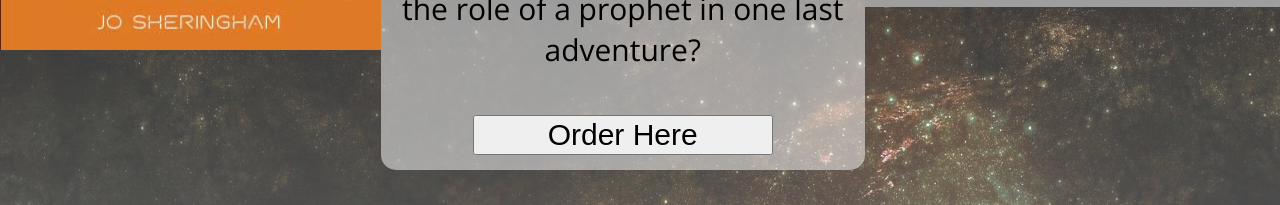
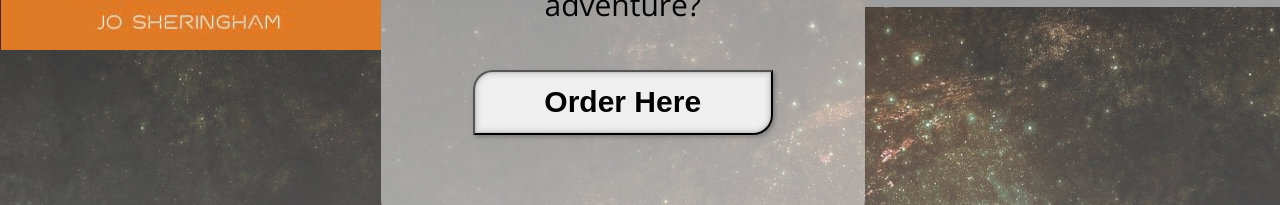
Before and after one commit to SianRichards/j-sheringham-author, a React (Create React App) app: page /jonah in a window 1280 px wide. Shown: the part 1126-1331 px from the top of the page. Built offline with nearby package versions, Linux system fonts and the light colour scheme; grey boxes are pictures that could not be loaded.

Commit message:
button styling

```diff
--- a/src/components/button.module.scss
+++ b/src/components/button.module.scss
@@ -1,12 +1,26 @@
 .button {
     width: 300px;
     margin: 15px;
-    height: auto;
+    height: 65px;
     font-size: 30px;
     margin-bottom: 80px;
+    font-weight: bold;
+    border-top-left-radius: 20px;
+    border-bottom-right-radius: 20px;
+    box-shadow:
+    inset 0 0 2px 0 rgba(255,255,255,.4),
+    inset 0 0 3px 0 rgba(0,0,0,.4),
+    inset 0 0 3px 5px rgba(0,0,0,.05),
+    2px 2px 4px 0 rgba(0,0,0,.25);
     &:hover {
         cursor: pointer;
-        background-color: #EBDED8;
+        background-color: rgb(241, 152, 79);
+        box-shadow:
+        inset 0 0 2px 0 rgba(255,255,255,.4),
+        inset 0 0 3px 0 rgba(0,0,0,.4),
+        inset 0 0 3px 5px rgba(0,0,0,.05),
+        2px 2px 4px 0 rgba(0,0,0,.25);
+        color: blue;
     }
 
 }
--- a/src/pages/daniel.module.scss
+++ b/src/pages/daniel.module.scss
@@ -39,6 +39,11 @@ margin-top: 2px;
         height: auto;
         margin-bottom: 5px;
         border: 5px solid black;
+        box-shadow:
+        inset 0 0 2px 0 rgba(255,255,255,.4),
+        inset 0 0 3px 0 rgba(0,0,0,.4),
+        inset 0 0 3px 5px rgba(0,0,0,.05),
+        2px 2px 4px 0 rgba(0,0,0,.25);
     }
 button {
     width: 300px;
--- a/src/pages/frominside.module.scss
+++ b/src/pages/frominside.module.scss
@@ -25,20 +25,15 @@
         h2 {
             margin: 0px;
         }
-        button {
-            width: 300px;
-            margin: 15px;
-            height: auto;
-            font-size: 30px;
-            &:hover {
-                cursor: pointer;
-                background-color: #EBDED8;
-            }
-
-}}
+    }
 img {
     width: 550px;
     height: auto;
     border: 5px solid black;
+    box-shadow:
+    inset 0 0 2px 0 rgba(255,255,255,.4),
+    inset 0 0 3px 0 rgba(0,0,0,.4),
+    inset 0 0 3px 5px rgba(0,0,0,.05),
+    2px 2px 4px 0 rgba(0,0,0,.25);
 
 }}
--- a/src/pages/home.module.scss
+++ b/src/pages/home.module.scss
@@ -69,6 +69,7 @@
             font-weight: lighter;
             width: 600px;
             margin-bottom: 15px;
+            font-size: 40px;
         }
     }
     button {
--- a/src/pages/home.tsx
+++ b/src/pages/home.tsx
@@ -38,7 +38,6 @@ class Home extends React.Component<IProps, IState> {
                     </div>
                     </div>
         <div className={styles.homeinfo}>
-            <h2>All Works Available Now</h2>
             <h3> Jo Sheringham writes stories which allow the extraordinary to stand out from the ordinary whilst celebrating both. </h3>
             <Link to="/about"><Button title="Learn More"/></Link>
 
--- a/src/pages/jonah.module.scss
+++ b/src/pages/jonah.module.scss
@@ -25,18 +25,6 @@
         h2 {
             margin: 0px;
         }
-        button {
-            width: 300px;
-            margin: 15px;
-            height: auto;
-            font-size: 30px;
-            &:hover {
-                cursor: pointer;
-                background-color: #EBDED8;
-            }
-
-
-    }
     }
     img {
         width: 550px;
--- a/src/pages/mydet.module.scss
+++ b/src/pages/mydet.module.scss
@@ -27,18 +27,6 @@
         h2 {
             margin: 0px;
         }
-        button {
-            width: 300px;
-            margin: 15px;
-            height: auto;
-            font-size: 30px;
-            &:hover {
-                cursor: pointer;
-                background-color: #EBDED8;
-            }
-
-
-    }
     .quote {
         font-style: italic;
     }}
@@ -46,6 +34,11 @@
         width: 550px;
         height: auto;
         border: 5px solid black;
+        box-shadow:
+        inset 0 0 2px 0 rgba(255,255,255,.4),
+        inset 0 0 3px 0 rgba(0,0,0,.4),
+        inset 0 0 3px 5px rgba(0,0,0,.05),
+        2px 2px 4px 0 rgba(0,0,0,.25);
 
     }
 }
```
